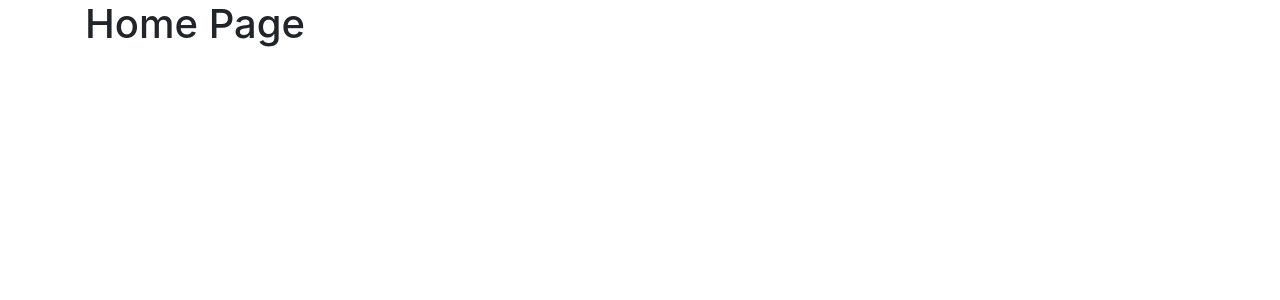
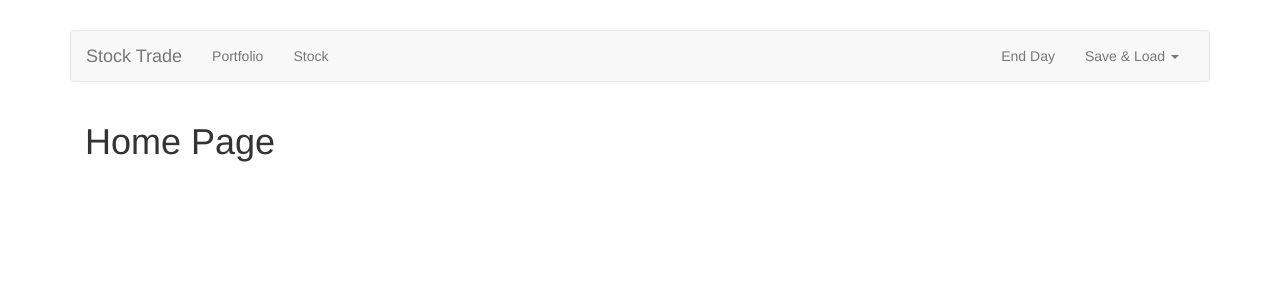
Before and after one commit to fernando1419/vuejs-stock-trade, a Vue app: page / in a window 1280 px wide. Shown: the top 300 px of the page. Built offline with nearby package versions, Linux system fonts and the light colour scheme.

Commit message:
Added a Navigation component

```diff
--- a/public/index.html
+++ b/public/index.html
@@ -5,7 +5,7 @@
     <meta http-equiv="X-UA-Compatible" content="IE=edge">
     <meta name="viewport" content="width=device-width,initial-scale=1.0">
     <link rel="icon" href="<%= BASE_URL %>favicon.ico">
-    <link rel="stylesheet" href="https://stackpath.bootstrapcdn.com/bootstrap/4.4.1/css/bootstrap.min.css" integrity="sha384-Vkoo8x4CGsO3+Hhxv8T/Q5PaXtkKtu6ug5TOeNV6gBiFeWPGFN9MuhOf23Q9Ifjh" crossorigin="anonymous">
+    <link rel="stylesheet" href="https://maxcdn.bootstrapcdn.com/bootstrap/3.3.7/css/bootstrap.min.css" integrity="sha384-BVYiiSIFeK1dGmJRAkycuHAHRg32OmUcww7on3RYdg4Va+PmSTsz/K68vbdEjh4u" crossorigin="anonymous">
     <title>Stock Trade</title>
   </head>
   <body>
--- a/src/App.vue
+++ b/src/App.vue
@@ -1,16 +1,27 @@
 <template>
     <div class="container">
-        <router-view></router-view>
+        <app-header></app-header>
+        <div class="row">
+            <div class="col-xs-12">
+                <router-view></router-view>
+            </div>
+        </div>
     </div>
 </template>
 
 <script>
 
+import Header from './views/Header.vue';
+
 export default {
-
+    components: {
+        appHeader: Header
+    }
 }
 </script>
 
 <style>
-
+    body {
+        padding: 30px;
+    }
 </style>
--- /dev/null
+++ b/src/views/Header.vue
@@ -0,0 +1,32 @@
+<template>
+    <nav class="navbar navbar-default">
+        <div class="container-fluid">
+            <div class="navbar-header">
+                <router-link to="/" class="navbar-brand"> Stock Trade </router-link>
+            </div>
+
+            <div class="collapse navbar-collapse">
+                <ul class="nav navbar-nav">
+                    <router-link to="/portfolio" active-class="active" tag="li"><a>Portfolio</a></router-link>
+                    <router-link to="/stocks" active-class="active" tag="li"><a>Stock</a></router-link>
+                </ul>
+
+                <ul class="nav navbar-nav navbar-right">
+                    <li><a href="#">End Day</a></li>
+                    <li class="dropdown">
+                        <a href="#"
+                        class="dropdown-toggle"
+                        data-toggle="dropdown"
+                        role="button"
+                        aria-haspopup="true"
+                        aria-expanded="false">Save & Load <span class="caret"></span></a>
+                        <ul class="dropdown-menu">
+                            <li><a href="#">Save Data</a></li>
+                            <li><a href="#">Load Data</a></li>
+                        </ul>
+                    </li>
+                </ul>
+            </div><!-- /.navbar-collapse -->
+        </div><!-- /.container-fluid -->
+    </nav>
+</template>
--- a/src/views/Home.vue
+++ b/src/views/Home.vue
@@ -1,5 +1,7 @@
 <template>
-    <h1>Home Page</h1>
+    <div class="container">
+        <h1>Home Page</h1>
+    </div>
 </template>
 
 <script>
```
